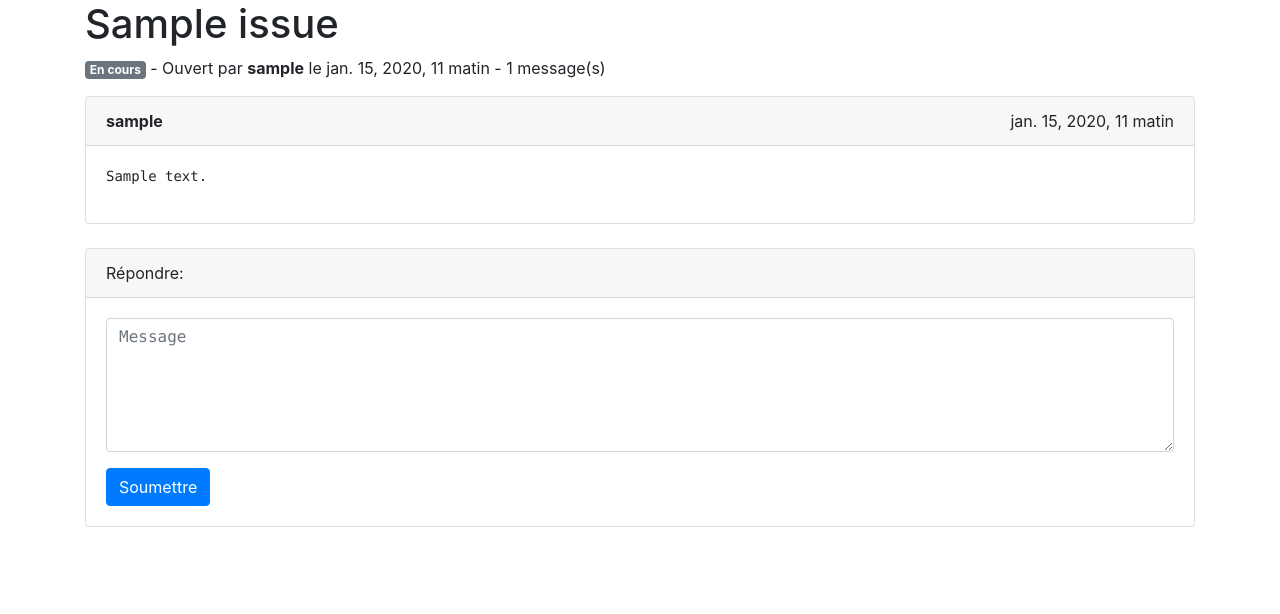
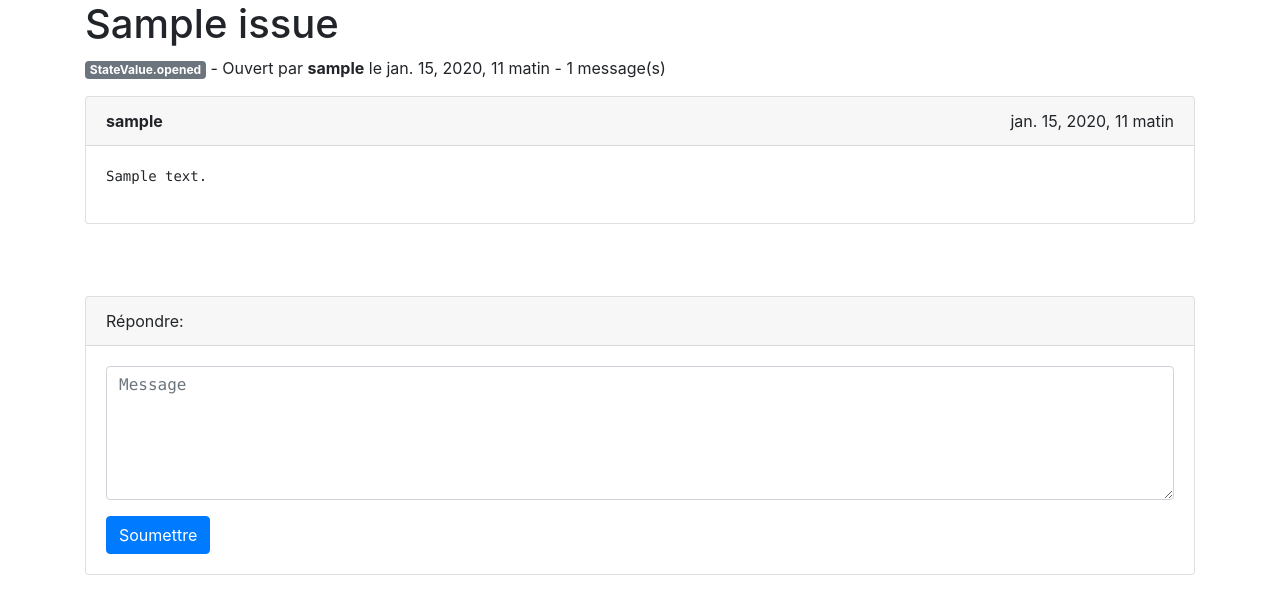
Before and after one commit to jm-begon/js_accompagny, a Django app: page /issues/1/ in a window 1280 px wide. Shown: the part 56-670 px from the top of the page. Run offline with Django 3.2, Linux system fonts and the light colour scheme; data comes from the database, SQL or seed files in the repository; tables that the repository leaves empty hold one stand-in row (values such as "Sample post"); some libraries are stand-ins or nearby versions.

Commit message:
REFACT (part 1) - Use of enum & post only on opened issues

```diff
--- a/js_accompany/issues/models.py
+++ b/js_accompany/issues/models.py
@@ -1,17 +1,26 @@
+from enum import Enum
+
 from django.db import models
 from django.contrib.auth.models import User
 
-__STATES__ = ['En cours', 'Close']
+
+class StateValue(Enum):
+    opened = 'En cours'
+    closed = 'Close'
 
 
 class IssueState(models.Model):
-    name = models.CharField(max_length=50)
+    name = models.CharField(max_length=50, choices=[(tag, tag.value) for
+                                                    tag in StateValue])
 
     def get_name(self):
         name = self.name
         if name is None:
-            name = __STATES__[0]
+            name = StateValue.opened
         return name
+
+    def is_closed(self):
+        return self.name == StateValue.closed.value
 
     def __str__(self):
         return '[Etat] {}'.format(self.get_name())
--- /dev/null
+++ b/js_accompany/issues/templates/403.html
@@ -0,0 +1,6 @@
+{% extends 'base.html' %}
+{% block content %}
+    <div class="alert alert-danger" role="alert" title="403">
+        Vous ne pouvez pas ajouter de contenu tant qu'un administrateur n'a pas validé votre compte.
+    </div>
+{% endblock %}
--- a/js_accompany/issues/templates/issues/issue_detail.html
+++ b/js_accompany/issues/templates/issues/issue_detail.html
@@ -15,7 +15,8 @@
     {% endfor %}
 
 
-    <div class="card">
+    {% if not object|is_closed %}
+        <div class="card mt-5">
             <div class="card-header">
                 Répondre:
             </div>
@@ -23,6 +24,7 @@
                 {% include './new_message_form.html' with issue_id=object.id %}
             </div>
         </div>
+    {% endif %}
 
 
 
--- a/js_accompany/issues/templatetags/issue_filters.py
+++ b/js_accompany/issues/templatetags/issue_filters.py
@@ -1,5 +1,5 @@
 from django import template
-from ..models import Issue, IssueMessage, IssueState
+from ..models import Issue, IssueMessage, IssueState, StateValue
 
 register = template.Library()
 
@@ -41,5 +41,17 @@
 
 
 @register.filter
+def is_closed(value):
+    if isinstance(value, IssueState):
+        return value.is_closed()
+    elif isinstance(value, Issue):
+        return value.state.is_closed()
+    else:
+        raise ValueError('Can only extract state from {} or {}'
+                         ''.format(Issue.__class__.__name__,
+                                   IssueState.__class__.__name__))
+
+
+@register.filter
 def messages(value, update=False):
     return value.get_messages(update)
--- a/js_accompany/issues/views.py
+++ b/js_accompany/issues/views.py
@@ -7,7 +7,7 @@
 from django.contrib.auth.decorators import permission_required
 from django.db import transaction
 
-from .models import Issue, IssueState, __STATES__, IssueMessage
+from .models import Issue, IssueState, StateValue, IssueMessage
 
 
 class IssueListView(ListView):
@@ -33,13 +33,13 @@
         return context
 
 
-@permission_required('issues.add_issue')
+@permission_required('issues.add_issue', raise_exception=True)
 def create_issue(request):
     return render(request, 'issues/new_issue.html')
 
 
 @transaction.atomic
-@permission_required('issues.add_issue')
+@permission_required('issues.add_issue', raise_exception=True)
 def save_issue(request):
     # https://docs.djangoproject.com/fr/2.1/intro/tutorial04/
     try:
@@ -48,7 +48,7 @@
         return render(request, "issues/new_issue.html",
                       {'title_error': True})
 
-    state = IssueState.objects.get(name=__STATES__[0])
+    state = IssueState.objects.get(name=StateValue.opened)
 
     issue = Issue.objects.create(title=title, state=state)
     IssueMessage.objects.create(issue=issue, author=request.user,
@@ -57,7 +57,7 @@
 
 
 @transaction.atomic
-@permission_required('issues.add_issuemessage')
+@permission_required('issues.add_issuemessage', raise_exception=True)
 def add_message(request, issue_id):
     issue = get_object_or_404(Issue, pk=issue_id)
     try:
```
Also changed, not shown: js_accompany/issues/migrations/0002_issue_state.py (deleted). Lines whose indentation alone changed are shown as unchanged.
